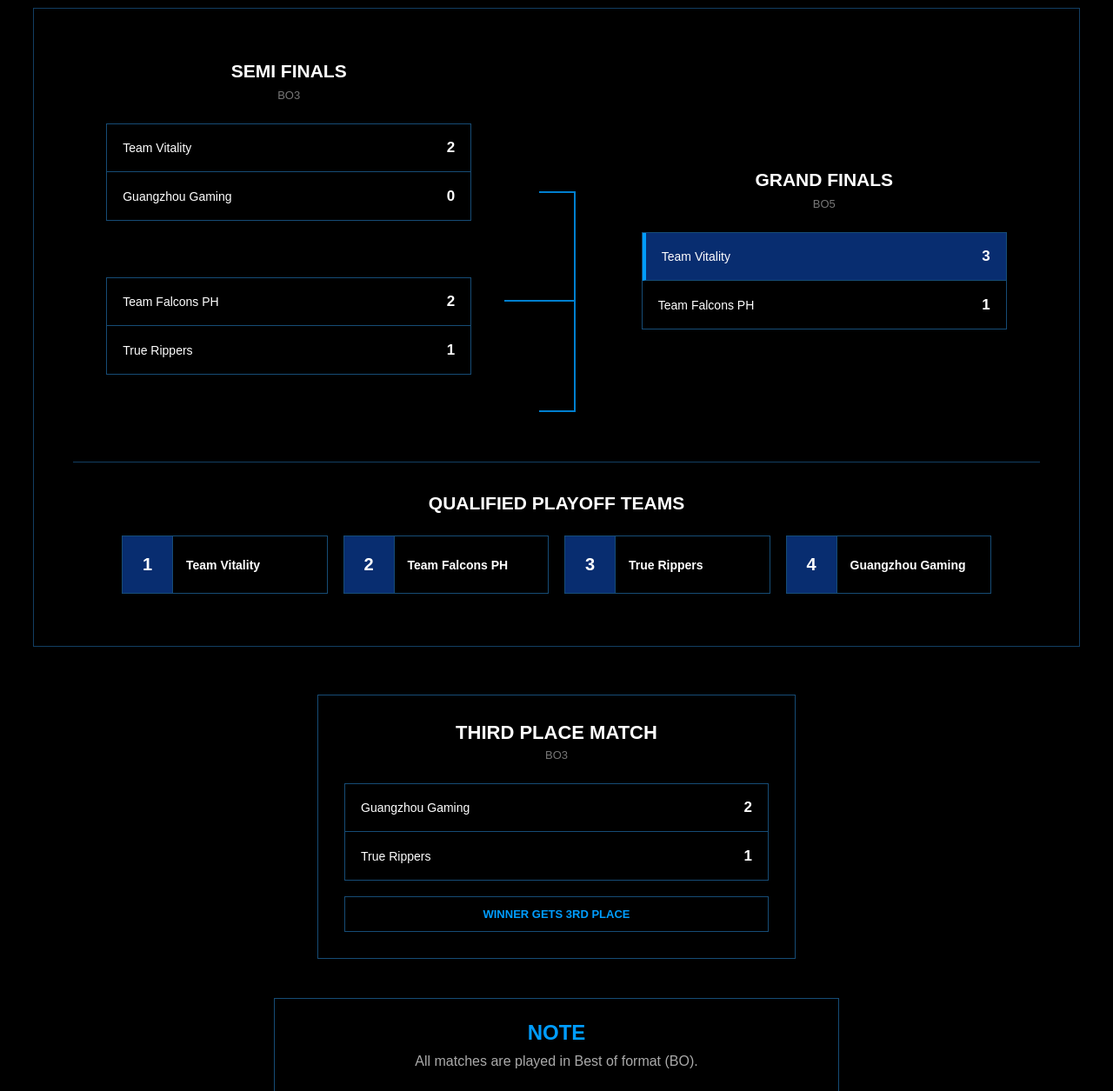
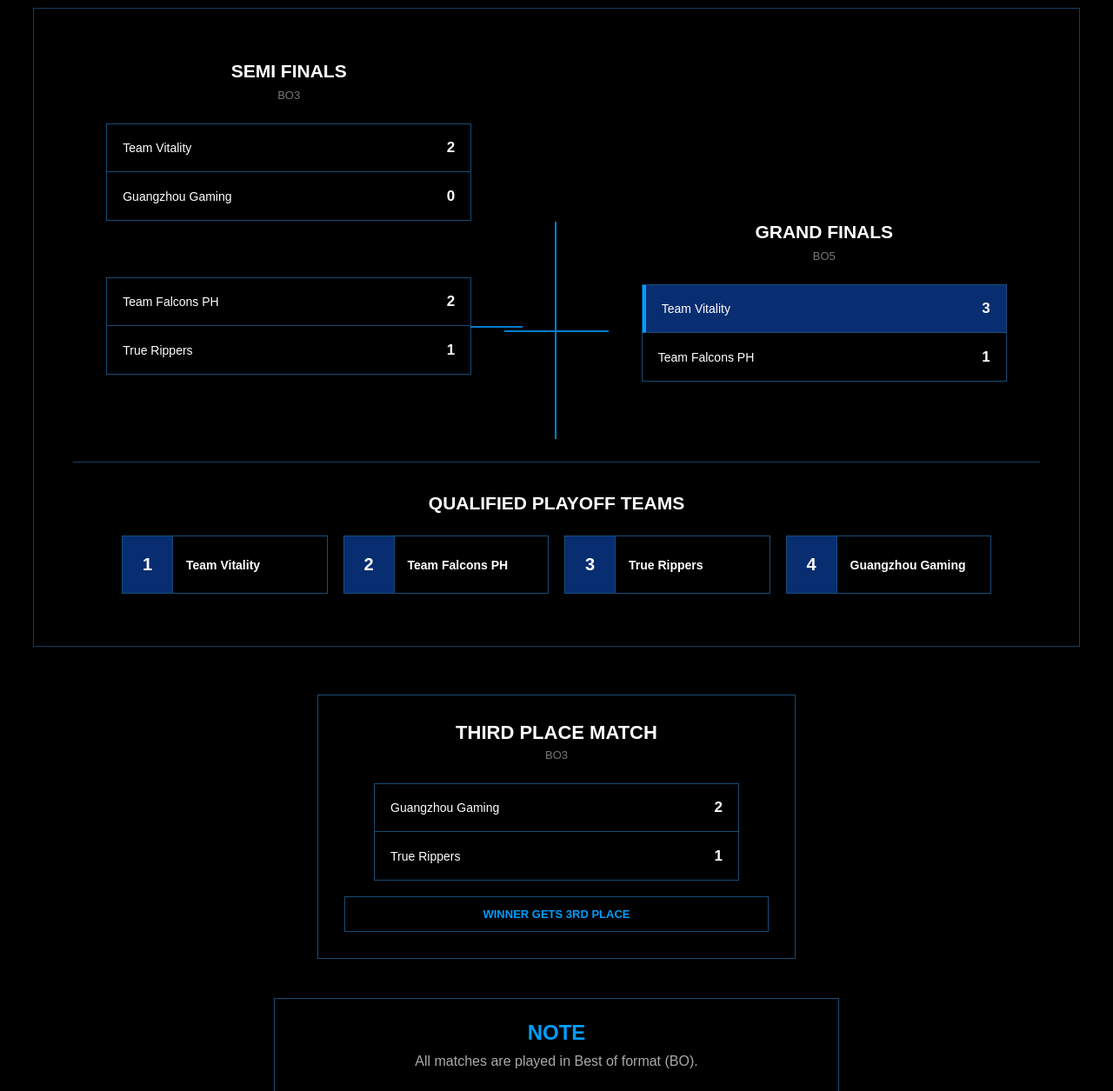
Before and after one commit to naqiuddin2303/MPC, a Flask app: page /playoff in a window 1280 px wide. Shown: the part 268-1523 px from the top of the page at 87% size. Run offline with Flask 3, Linux system fonts and the light colour scheme.

Commit message:
Update style.css

```diff
--- a/static/style.css
+++ b/static/style.css
@@ -352,11 +352,13 @@ tbody tr:hover {
 
 
 /* ==========================================
-   SEMI FINAL
+   SEMI FINALS
 ========================================== */
 
 .semi-finals-round {
     position: relative;
+
+    width: 100%;
 }
 
 
@@ -388,6 +390,8 @@ tbody tr:hover {
     max-width: 420px;
 
     margin: 0 auto 65px;
+
+    position: relative;
 }
 
 
@@ -436,12 +440,52 @@ tbody tr:hover {
 
 /* ==========================================
    BRACKET LINES
-   SEMI 1 + SEMI 2 -> GRAND FINAL
 ========================================== */
 
 /*
-   Vertical line connecting the two
-   semi-final matches.
+   Semi Final 1
+   -> horizontal line
+*/
+
+.semi-match:nth-of-type(2)::after {
+    content: "";
+
+    position: absolute;
+
+    top: 50%;
+
+    left: 100%;
+
+    width: 60px;
+
+    border-top: 2px solid #007fcf;
+}
+
+
+/*
+   Semi Final 2
+   -> horizontal line
+*/
+
+.semi-match:nth-of-type(3)::after {
+    content: "";
+
+    position: absolute;
+
+    top: 50%;
+
+    left: 100%;
+
+    width: 60px;
+
+    border-top: 2px solid #007fcf;
+}
+
+
+/*
+   Vertical connector
+   between Semi Final 1
+   and Semi Final 2
 */
 
 .semi-finals-round::after {
@@ -449,24 +493,19 @@ tbody tr:hover {
 
     position: absolute;
 
-    right: -82px;
+    top: 185px;
 
-    top: 150px;
-
-    width: 40px;
+    right: -60px;
 
     height: 250px;
 
     border-right: 2px solid #007fcf;
-
-    border-top: 2px solid #007fcf;
-
-    border-bottom: 2px solid #007fcf;
 }
 
 
 /*
-   Horizontal connector into Grand Final.
+   Connector from middle
+   into Grand Final
 */
 
 .semi-finals-round::before {
@@ -474,11 +513,11 @@ tbody tr:hover {
 
     position: absolute;
 
-    right: -82px;
+    top: 310px;
 
-    top: 275px;
+    right: -120px;
 
-    width: 82px;
+    width: 120px;
 
     border-top: 2px solid #007fcf;
 }
@@ -489,9 +528,16 @@ tbody tr:hover {
 ========================================== */
 
 .grand-final-round {
-    padding-top: 125px;
+    position: relative;
 
-    position: relative;
+    padding-top: 185px;
+
+    width: 100%;
+}
+
+
+.grand-final-round h2 {
+    margin-bottom: 8px;
 }
 
 
@@ -577,8 +623,8 @@ tbody tr:hover {
 
 
 /* ==========================================
-   THIRD PLACE
-   SEPARATE FROM MAIN BRACKET
+   THIRD PLACE MATCH
+   SEPARATE
 ========================================== */
 
 .third-place-section {
@@ -606,6 +652,8 @@ tbody tr:hover {
 
 
 .third-match {
+    max-width: 420px;
+
     margin: 25px auto 18px;
 
     text-align: left;
@@ -700,8 +748,16 @@ footer {
     }
 
 
+    /*
+       Hide bracket connectors
+       on smaller screens
+    */
+
     .semi-finals-round::before,
-    .semi-finals-round::after {
+    .semi-finals-round::after,
+
+    .semi-match:nth-of-type(2)::after,
+    .semi-match:nth-of-type(3)::after {
         display: none;
     }
 
```
